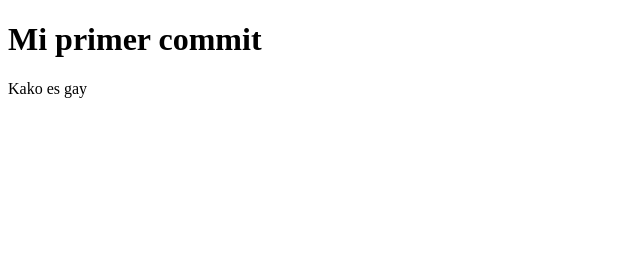
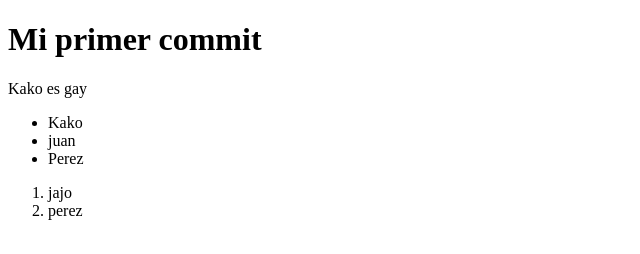
Before and after one commit to juanco713/primer_git, a plain HTML site: page index.html in a window 1280 px wide. Shown: the whole page, without its empty margins (0-640 px from the left). Drawn offline with Linux system fonts and the light colour scheme.

Commit message:
Cambios en el documento

```diff
--- a/index.html
+++ b/index.html
@@ -7,7 +7,20 @@
     <title>Mi primer GIT</title>
 </head>
 <body>
-    <h1>Mi primer commit</h1>
-    <p>Kako es gay</p>
+    <header>
+        <h1>Mi primer commit</h1>
+    </header>
+    <article>
+        <p>Kako es gay</p>
+    </article>
+    <ul>
+        <li>Kako</li>
+        <li>juan</li>
+        <li>Perez</li>
+    </ul>
+    <ol>
+        <li>jajo</li>
+        <li>perez</li>
+    </ol>
 </body>
 </html>
```
